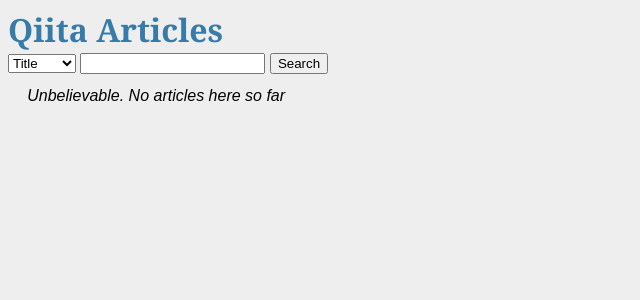
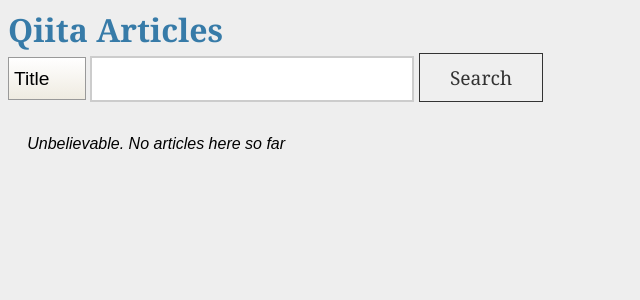
Before and after one commit to whywaita/qiita-collector, a Flask app: template templates/show_articles.html in a window 1280 px wide. Shown: the top 300 px of the page, without its empty margins (0-640 px from the left). Run offline with Flask 2, Linux system fonts and the light colour scheme; the template is opened without the code that fills it, so the values that code supplies are empty; parts of the project's set-up code (start-up, migrations or seed data) failed here and were passed over.

Commit message:
change input style

```diff
--- a/static/style.css
+++ b/static/style.css
@@ -3,8 +3,42 @@ a, h1, h2       { color: #377BA8; }
 h1, h2          { font-family: 'Georgia', serif; margin: 0; }
 h1              { border-bottom: 2px solid #eee; }
 h2              { font-size: 1.2em; }
+h1 a            { text-decoration: none; }
 
-h1 a            { text-decoration: none; }
+.textbox        { border: 0;
+                  padding: 10px;
+                  font-size:1.2em;
+                  border:solid 2px #ccc;
+                  margin:0 0 20px;
+                  width:300px;
+                }
+.textbox:focus  { border:solid 2px #EEA34A; }
+
+.submit         {
+                  border:solid 1px #ccc;
+                  padding:10px 30px;
+                  margin:0 0 20px;
+                  font-size:1.2em;
+                  font-family: 'Georgia';
+                  color: #333;
+                  cursor:pointer;
+                  border:solid 1px;
+                }
+
+.select         {
+                  position: relative;
+                  padding: 10px 5px;
+                  margin:0 0 20px;
+                  font-size: 1.2em;
+                  -webkit-appearance: none;
+                  -moz-appearance: none;
+                  appearance: none;
+                  border: 1px solid #999;
+                  background: #333;
+                  background: -webkit-linear-gradient(top, #fff 0%,#efebe1 100%);
+                  background: linear-gradient(to bottom, #fff 0%,#efebe1 100%);
+                }
+
 .entries        { list-style: none; margin: 0; padding: 0; }
 .entries li     { margin: 0.8em 1.2em; }
 .entries li h2  { margin-left: -1em; }
--- a/templates/show_articles.html
+++ b/templates/show_articles.html
@@ -1,7 +1,7 @@
 {% extends "layout.html" %}
 {% block body %}
   <form action=".", method="POST">
-    <select name="type">
+    <select name="type" class="select">
       <option value="title">Title</option>
       <option value="user_id">User ID</option>
     </select>
```
